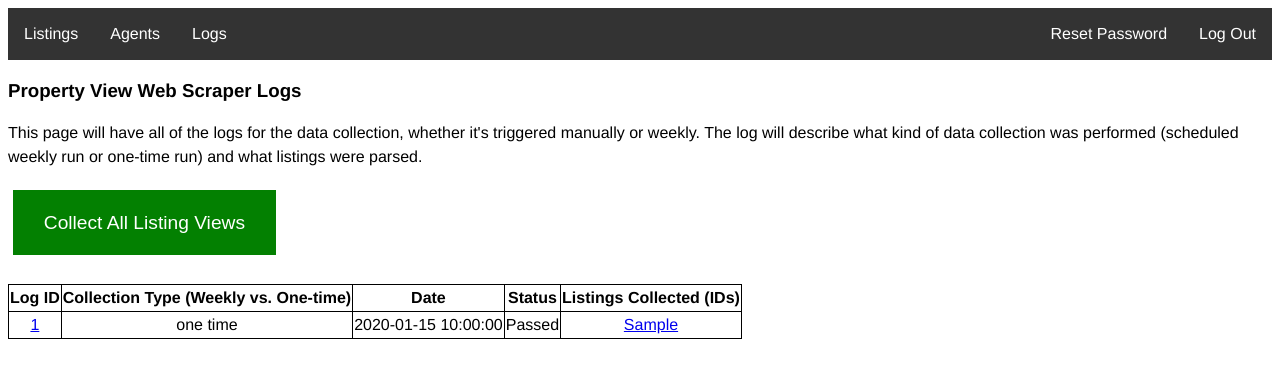
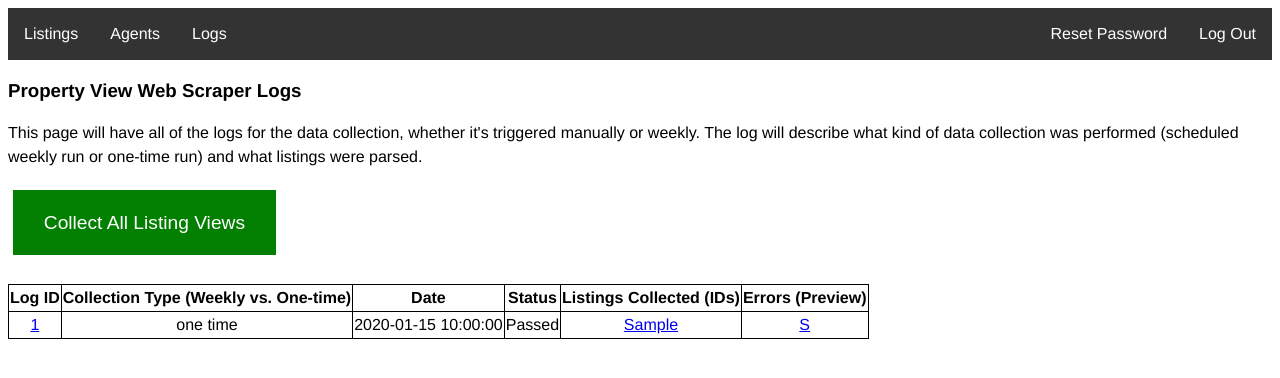
Before and after one commit to daisycrego/dojo6, a Flask app: page /logs/ in a window 1280 px wide. Shown: the top 378 px of the page. Run offline with Flask 2, Linux system fonts and the light colour scheme; a user stored in the database is signed in; tables that the repository leaves empty hold one stand-in row (values such as "Sample post").

Commit message:
Improve logs list to show errors.

```diff
--- a/templates/list_logs.html
+++ b/templates/list_logs.html
@@ -30,7 +30,7 @@
                     <th>Date</th>
                     <th>Status</th>
                     <th>Listings Collected (IDs)</th>
-
+                    <th>Errors (Preview)</th>
                 </tr>
 
                 {% for log in logs %}
@@ -40,6 +40,7 @@
                     <td>{{ log.date }}</a></td>
                     <td>{% if log.status %} Passed {% else %} Failed {% endif %}</a></td>
                     <td><a href="/log/{{log.id}}">{{ log.listing_ids }}</a></td>
+                    <td><a href="/log/{{log.id}}">{% if log.errors %}{{ log.errors[0] }}{% else %}No errors reported.{% endif %}</a></td>
                 </tr>
                 {% endfor %}
             <table>
```
